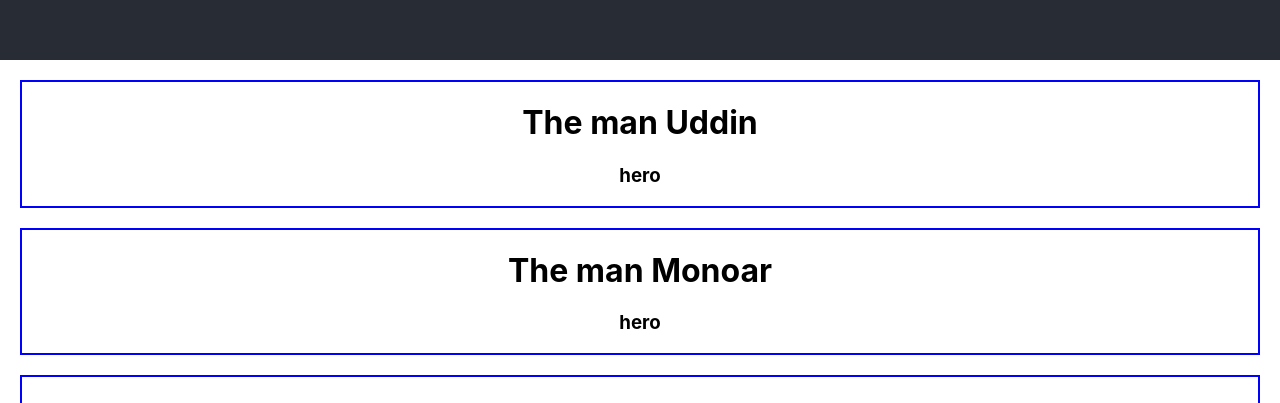
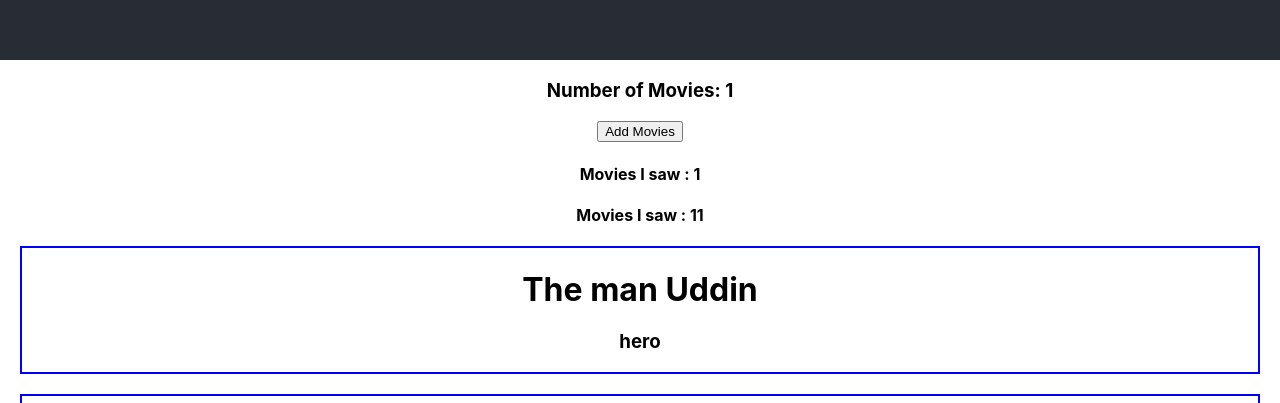
Before and after one commit to minhajul131/practice-react, a React (Create React App) app: page / in a window 1280 px wide. Shown: the part 740-1143 px from the top of the page. Built offline with nearby package versions, Linux system fonts and the light colour scheme.

Commit message:
use state

```diff
--- a/src/App.js
+++ b/src/App.js
@@ -1,5 +1,6 @@
 import logo from './logo.svg';
 import './App.css';
+import { useState } from 'react';
 
 function App() {
   var names = ['Adul', 'jolla', 'Uddin',]
@@ -8,11 +9,27 @@ function App() {
       <header className="App-header">
         {/* <img src={logo} className="App-logo" alt="logo" /> */}
       </header>
+      <MovieCounter></MovieCounter>
       <MyName name={names[2]}></MyName>
       <MyName name="Monoar"></MyName>
       <MyName name={names[1]}></MyName>
     </div>
   );
+}
+function MovieCounter(){
+  var [count, setCount] = useState(1)
+  const handelClick = () => setCount(count + 1);
+  return (
+    <div>
+      <h3>Number of Movies: {count}</h3>
+      <button onClick={handelClick}>Add Movies</button>
+      <DisplayMovie movies ={count}></DisplayMovie>
+      <DisplayMovie movies ={count+10}></DisplayMovie>
+    </div>
+  )
+}
+function DisplayMovie(props){
+  return <h4>Movies I saw : {props.movies}</h4>
 }
 
 function MyName (props){
```
